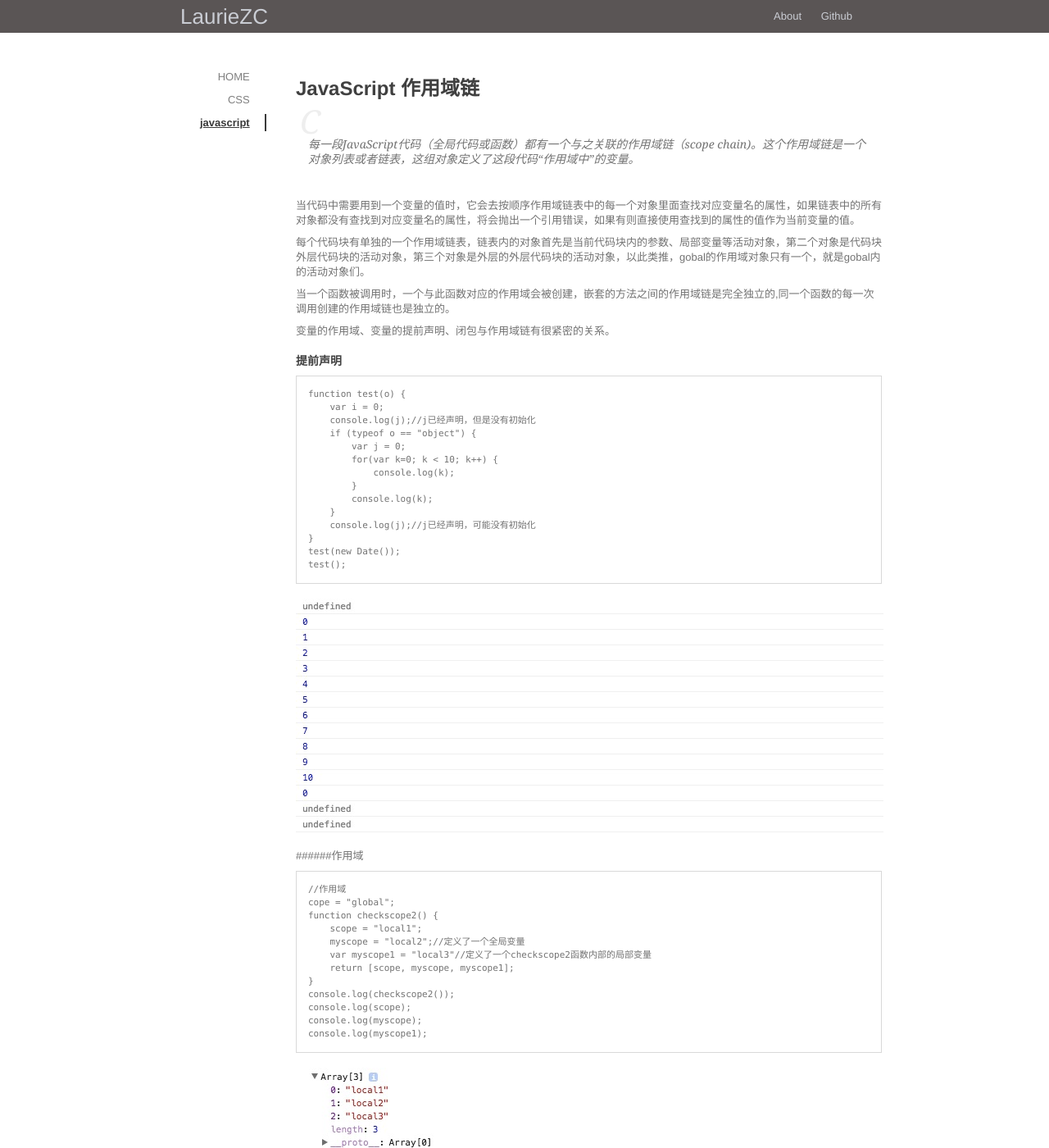
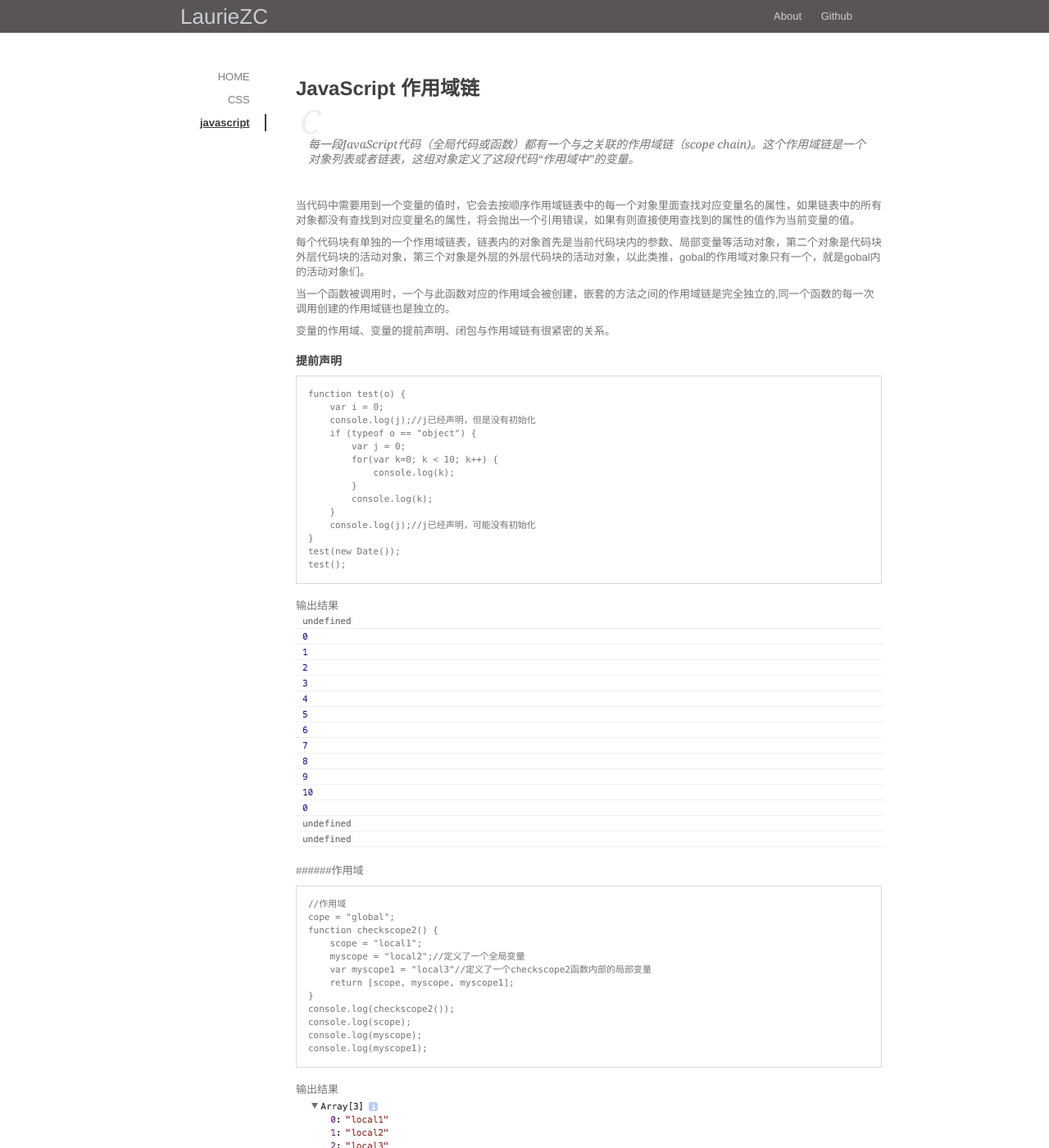
Before and after one commit to lauriezc/note, a Jekyll site: the page built from _posts/javascript/2016-09-27-javascript-scope-chain.md, in a window 1280 px wide and 1400 px high. Shown: the whole window at 82% size. Built offline with Jekyll 4.4.1, drawn with Linux system fonts in a browser that asks for light colours; nearby versions of some CDN libraries; comment, search, counter and statistics services are not loaded.

Commit message:
add comment

```diff
--- a/_posts/javascript/2016-09-27-javascript-scope-chain.md
+++ b/_posts/javascript/2016-09-27-javascript-scope-chain.md
@@ -35,7 +35,7 @@ category: "javascript"
     test();
 
 
-
+输出结果
 ![输出结果](https://github.com/lauriezc/note/raw/master/resource/image/AD759BC6-9F48-40C4-AA7B-02905405C435.png)
 
 
@@ -57,5 +57,5 @@ category: "javascript"
     console.log(myscope1);
 
 
-
+输出结果
 ![输出结果](https://github.com/lauriezc/note/raw/master/resource/image/55170F46-9F57-4415-A925-FD3C85696B6A.png)
```
